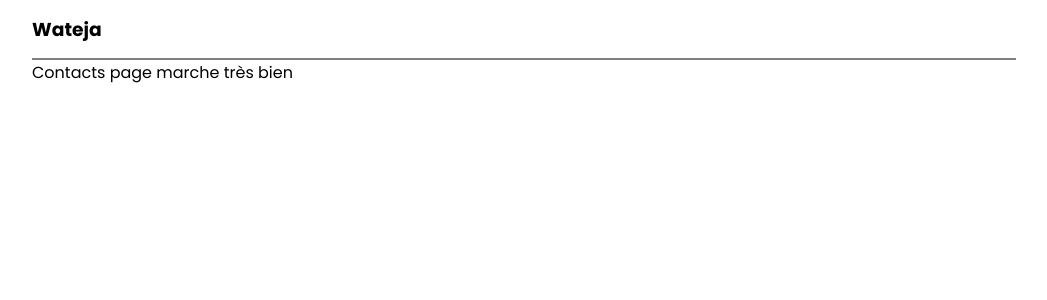
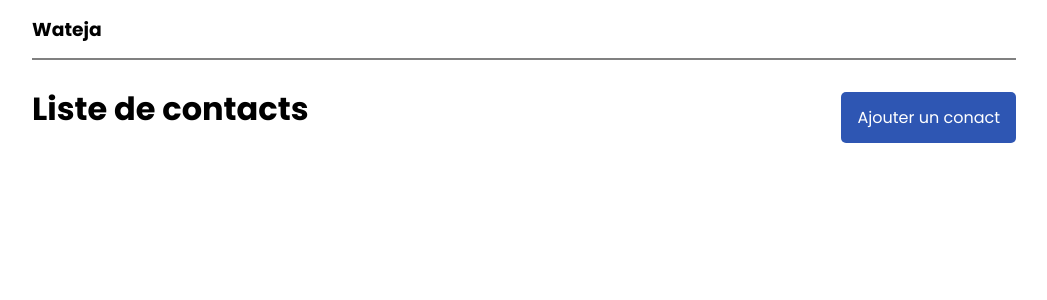
Before and after one commit to Chadrac-WAKOMYA/wateja, a Next.js app: page /contacts in a window 1280 px wide. Shown: the top 300 px of the page, without its empty margins (116-1163 px from the left). Built offline with nearby package versions, Linux system fonts and the light colour scheme.

Commit message:
globals.css updated

```diff
--- a/src/app/(contacts)/contacts/page.tsx
+++ b/src/app/(contacts)/contacts/page.tsx
@@ -1,9 +1,15 @@
+import Link from 'next/link'
 import React from 'react'
 
 type Props = {}
 
-export default function Contacts({}: Props) {
+export default function page({}: Props) {
   return (
-    <div>Contacts page  marche très bien</div>
+    <div className='mt-2'>
+      <header className='flex between'>
+        <h1>Liste de contacts</h1>
+        <Link href={"/add-contacts"} className='btn'>Ajouter un conact</Link>
+      </header>
+    </div>
   )
 }
--- a/src/app/globals.css
+++ b/src/app/globals.css
@@ -8,7 +8,7 @@
   background-color: #2e56b3;
   color: white;
   border: none;
-  padding: 0.8rem, 1rem;
+  padding: 0.8rem 1rem;
   border-radius: 5px;
   cursor: pointer;
   margin-top: 1rem;
@@ -81,7 +81,7 @@ a {
   justify-content: center;
 }
 
-.beeetween {
+.between {
   justify-content: space-between;
 }
 
```
